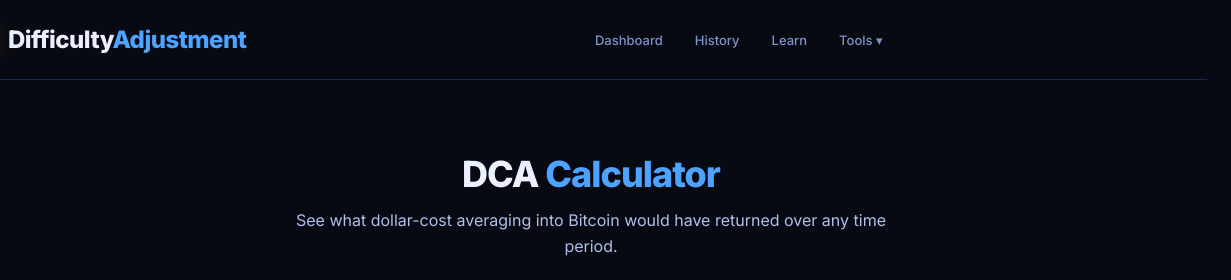
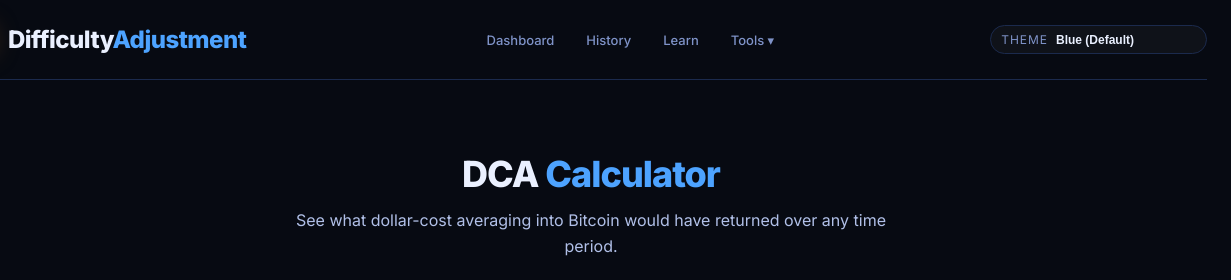
Before and after one commit to difficultyadjustment/difficultyadjustment.com, a website: page public/dca.html in a window 1280 px wide. Shown: the top 280 px of the page, 49-1280 px from the left. Drawn offline with nearby package versions, Linux system fonts and the light colour scheme; no server answers.

Commit message:
Add theme toggle with multiple palettes (persisted)

```diff
--- a/public/dca.html
+++ b/public/dca.html
@@ -282,5 +282,6 @@
     loadPrices();
   </script>
   <script src="nav.js"></script>
+  <script src="theme.js"></script>
 </body>
 </html>
--- a/public/shared.css
+++ b/public/shared.css
@@ -171,6 +171,36 @@ body {
   gap: 12px;
 }
 
+/* Theme control (injected by theme.js) */
+.theme-control {
+  display: inline-flex;
+  align-items: center;
+  gap: 8px;
+  padding: 6px 10px;
+  border: 1px solid var(--border);
+  border-radius: 999px;
+  background: rgba(255,255,255,0.03);
+}
+
+.theme-label {
+  font-size: 12px;
+  color: var(--text-muted);
+  text-transform: uppercase;
+  letter-spacing: 0.08em;
+}
+
+.theme-select {
+  appearance: none;
+  -webkit-appearance: none;
+  border: none;
+  outline: none;
+  background: transparent;
+  color: var(--text-primary);
+  font-size: 12px;
+  font-weight: 700;
+  cursor: pointer;
+}
+
 /* Shared Footer */
 .footer {
   text-align: center;
--- /dev/null
+++ b/public/theme.js
@@ -0,0 +1,158 @@
+// Theme toggle + options (persisted)
+// Works on all pages; safe for iOS Safari.
+
+(function () {
+  var STORAGE_KEY = 'da_theme';
+  var THEMES = {
+    blue: {
+      name: 'Blue (Default)',
+      vars: {
+        '--accent': '#4da3ff',
+        '--accent-dim': 'rgba(77, 163, 255, 0.16)',
+        '--accent-glow': 'rgba(77, 163, 255, 0.10)',
+        '--bg-primary': '#070a12',
+        '--bg-secondary': '#0b1020',
+        '--bg-card': '#0f1730',
+        '--bg-card-hover': '#132045',
+        '--border': '#1b2a4d',
+        '--border-light': '#243763',
+        '--text-primary': '#eaf0ff',
+        '--text-secondary': '#b1c0e8',
+        '--text-muted': '#7f93c8'
+      }
+    },
+    orange: {
+      name: 'Orange (Bitcoin Classic)',
+      vars: {
+        '--accent': '#f7931a',
+        '--accent-dim': 'rgba(247, 147, 26, 0.15)',
+        '--accent-glow': 'rgba(247, 147, 26, 0.08)',
+        '--bg-primary': '#0a0a0f',
+        '--bg-secondary': '#111118',
+        '--bg-card': '#16161f',
+        '--bg-card-hover': '#1c1c28',
+        '--border': '#252530',
+        '--border-light': '#35354a',
+        '--text-primary': '#e8e8f0',
+        '--text-secondary': '#94a3b8',
+        '--text-muted': '#64748b'
+      }
+    },
+    purple: {
+      name: 'Purple (Synth)',
+      vars: {
+        '--accent': '#a855f7',
+        '--accent-dim': 'rgba(168, 85, 247, 0.16)',
+        '--accent-glow': 'rgba(168, 85, 247, 0.10)',
+        '--bg-primary': '#070712',
+        '--bg-secondary': '#0d0a1e',
+        '--bg-card': '#14102a',
+        '--bg-card-hover': '#1b1538',
+        '--border': '#2a1f4a',
+        '--border-light': '#3b2b66',
+        '--text-primary': '#f2eeff',
+        '--text-secondary': '#c8b7ff',
+        '--text-muted': '#9a86d6'
+      }
+    },
+    green: {
+      name: 'Green (Terminal)',
+      vars: {
+        '--accent': '#22c55e',
+        '--accent-dim': 'rgba(34, 197, 94, 0.14)',
+        '--accent-glow': 'rgba(34, 197, 94, 0.08)',
+        '--bg-primary': '#070c0a',
+        '--bg-secondary': '#0b1510',
+        '--bg-card': '#0e1f16',
+        '--bg-card-hover': '#112a1d',
+        '--border': '#1d3a2a',
+        '--border-light': '#2a533c',
+        '--text-primary': '#eafff2',
+        '--text-secondary': '#b7f2cf',
+        '--text-muted': '#78c59f'
+      }
+    }
+  };
+
+  function safeGetThemeId() {
+    try {
+      var id = localStorage.getItem(STORAGE_KEY);
+      if (id && THEMES[id]) return id;
+    } catch (e) {}
+    return 'blue';
+  }
+
+  function safeSetThemeId(id) {
+    try { localStorage.setItem(STORAGE_KEY, id); } catch (e) {}
+  }
+
+  function applyTheme(id) {
+    var t = THEMES[id] || THEMES.blue;
+    var root = document.documentElement;
+    var vars = t.vars || {};
+    Object.keys(vars).forEach(function (k) {
+      root.style.setProperty(k, vars[k]);
+    });
+    root.setAttribute('data-theme', id);
+    safeSetThemeId(id);
+
+    // Update theme-color meta for nicer mobile chrome
+    try {
+      var meta = document.querySelector('meta[name="theme-color"]');
+      if (meta) meta.setAttribute('content', vars['--bg-secondary'] || '#000000');
+    } catch (e) {}
+
+    // Update any UI controls
+    try {
+      var sel = document.getElementById('themeSelect');
+      if (sel && sel.value !== id) sel.value = id;
+    } catch (e) {}
+  }
+
+  function injectThemeControl() {
+    // Put a small dropdown in the header-right on every page (if header exists)
+    var headerRight = document.querySelector('.header .header-right');
+    if (!headerRight) return;
+
+    // Avoid double-inject
+    if (document.getElementById('themeSelect')) return;
+
+    var wrap = document.createElement('div');
+    wrap.className = 'theme-control';
+
+    var label = document.createElement('span');
+    label.className = 'theme-label';
+    label.textContent = 'Theme';
+
+    var select = document.createElement('select');
+    select.id = 'themeSelect';
+    select.className = 'theme-select';
+
+    Object.keys(THEMES).forEach(function (id) {
+      var opt = document.createElement('option');
+      opt.value = id;
+      opt.textContent = THEMES[id].name;
+      select.appendChild(opt);
+    });
+
+    select.addEventListener('change', function (e) {
+      applyTheme(e.target.value);
+    });
+
+    wrap.appendChild(label);
+    wrap.appendChild(select);
+
+    // Insert at start so dashboard controls (refresh/currency) stay on the right
+    headerRight.insertBefore(wrap, headerRight.firstChild);
+  }
+
+  // Expose for debugging
+  window.DA_THEMES = THEMES;
+  window.setTheme = applyTheme;
+
+  // Init
+  document.addEventListener('DOMContentLoaded', function () {
+    injectThemeControl();
+    applyTheme(safeGetThemeId());
+  });
+})();
```
Also changed, not shown: public/attack.html (+1 -0 lines), public/calculator.html (+1 -0 lines), public/converter.html (+1 -0 lines), public/history.html (+1 -0 lines), public/hodl.html (+1 -0 lines), public/index.html (+1 -0 lines), public/inflation.html (+1 -0 lines), public/learn.html (+1 -0 lines), public/retirement.html (+1 -0 lines).
